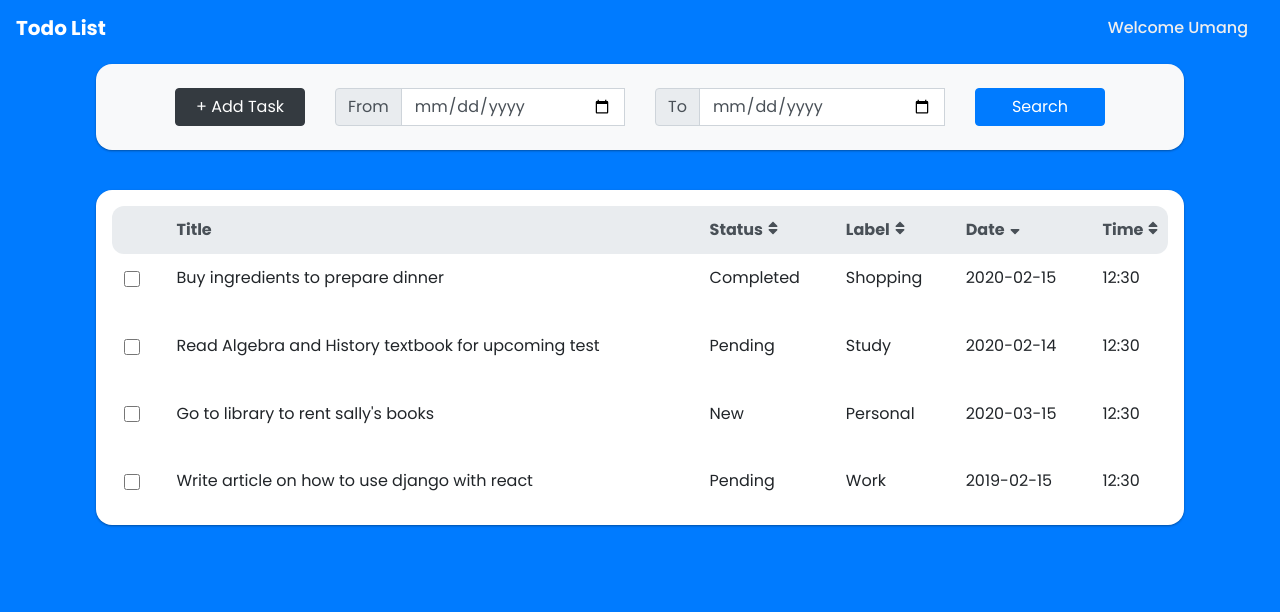
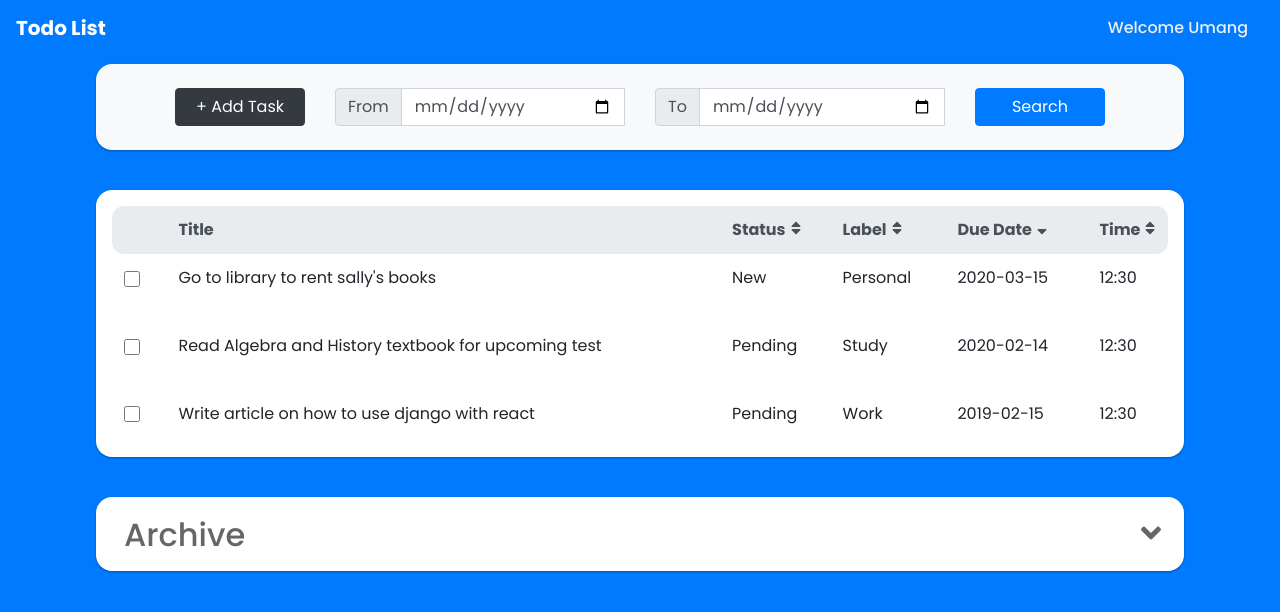
Before and after one commit to Umanggpt3/Todo-List, a React (Create React App) app in the folder todo-list/: page / in a window 1280 px wide. Shown: the top 612 px of the page. Built offline with nearby package versions, Linux system fonts and the light colour scheme.

Commit message:
Added Archived Tasks

```diff
--- a/todo-list/src/Components/AddTask/AddTask.css
+++ b/todo-list/src/Components/AddTask/AddTask.css
@@ -19,10 +19,10 @@
 .modal-header {
     border-top-left-radius: 1rem !important;
     border-top-right-radius: 1rem !important;
-    background-color: #007bff;
-    color: white;
+    background-color: #e9ecef;
+    color: #555555;
 }
 
 .close {
-    color: white !important;
+    color: #555555 !important;
 }
--- /dev/null
+++ b/todo-list/src/Components/Archive/Archive.css
@@ -0,0 +1,47 @@
+.accordion {
+    position: relative;
+    margin: auto;
+    margin-top: 5vh;
+    padding: 0rem 0.5rem;
+    width: 85vw;
+    background-color: white;
+    border-radius: 1rem;
+    box-shadow: 0 1px 3px rgba(0,0,0,0.12), 0 1px 2px rgba(0,0,0,0.24);
+    transition: all 0.3s cubic-bezier(.25,.8,.25,1);
+    color: #666666 !important;
+}
+
+.card-header .row {
+    margin-left: 0px !important;
+}
+
+.accordion:hover {
+    box-shadow: 0 14px 28px rgba(0,0,0,0.25), 0 10px 10px rgba(0,0,0,0.22);
+}
+
+.card-header svg {
+    position: relative !important;
+    margin-top: 0.5rem !important;
+    margin-left: auto !important;
+}
+
+.card-header .svg-inline--fa {
+    height: 2em !important;
+    width: 2.5em !important;
+    cursor: pointer;
+}
+
+.card-header h2 {
+    margin-top: 10px;
+    line-height: 1.0 !important;
+}
+
+.card {
+    border: none !important;
+    border-radius: inherit;
+}
+
+.card-header {
+    background-color: white !important;
+    display: inline-block !important;
+}
--- /dev/null
+++ b/todo-list/src/Components/Archive/Archive.js
@@ -0,0 +1,84 @@
+import React from 'react';
+import './Archive.css';
+import { useAccordionToggle } from 'react-bootstrap/AccordionToggle';
+import Accordion from 'react-bootstrap/Accordion';
+import Card from 'react-bootstrap/Card';
+import { FontAwesomeIcon } from '@fortawesome/react-fontawesome';
+import { faAngleDown , faAngleUp } from '@fortawesome/free-solid-svg-icons';
+import Row from 'react-bootstrap/Row';
+import Col from 'react-bootstrap/Col';
+import Task from '../Task/Task';
+
+function CustomToggle({ children, eventKey }) {
+    return (
+        <FontAwesomeIcon icon={faAngleDown} onClick={useAccordionToggle(eventKey)}></FontAwesomeIcon>
+    );
+}
+
+class Archive extends React.Component {
+
+    constructor(props) {
+        super(props);
+    }
+
+    render() {
+        return (
+            <Accordion defaultActiveKey="">
+                <Card>
+                    <Card.Header>
+                        <Row>
+                            <h2 as={Col}>Archive</h2>
+                            <CustomToggle as={Col} eventKey="0" />
+                        </Row>
+                    </Card.Header>
+                    <Accordion.Collapse eventKey="0">
+                        <Card.Body>
+                            <div className={this.props.doneItems.length !== 0 ? "mr-bottom" : ""}>
+                                {this.props.doneItems.length !== 0 ?
+                                <table className="table table-borderless table-responsive">
+                                <thead className="thead-light">
+                                    <tr className="head">
+                                    <th scope="col"></th>
+                                    <th scope="col">Title</th>
+                                    <th scope="col">
+                                        Status
+                                    </th>
+                                    <th scope="col">
+                                        Label
+                                    </th>
+                                    <th scope="col">
+                                        Completion Date
+                                    </th>
+                                    <th scope="col">
+                                        Time
+                                    </th>
+                                    </tr>
+                                </thead>
+                                <tbody>
+                                {this.props.doneItems.map(item => {
+                                    return (
+                                        <Task
+                                        key={item.id}
+                                        desc={item.description}
+                                        status={item.status}
+                                        label={item.label}
+                                        date={item.date}
+                                        time={item.time}
+                                        comp={"Archive"}
+                                    />
+                                    )
+                                })}
+                                </tbody>
+                                </table> :
+                                    <h6 className="text-center">Click on add tasks to see your tasks here.</h6>
+                                }
+                            </div>
+                        </Card.Body>
+                    </Accordion.Collapse>
+                </Card>
+            </Accordion>
+        )
+    }
+}
+
+export default Archive;
--- a/todo-list/src/Components/Task/Task.js
+++ b/todo-list/src/Components/Task/Task.js
@@ -7,25 +7,36 @@ class Task extends React.Component {
     constructor(props) {
         super(props);
         this.state = {
-            checkBoxChecked: false
+            checkBoxChecked: false,
+            checkBoxDisabled: false
         }
     }
 
+    componentDidMount() {
+        if (this.props.comp === 'Archive' )
+            this.setState({
+                checkBoxChecked: true,
+                checkBoxDisabled: true
+            });
+    }
+
     handleCheckBox = (event) => {
-        this.setState(
-            {
-                checkBoxChecked: event.target.checked
-            }
-        );
+        this.setState({
+            checkBoxChecked: event.target.checked
+        });
+        if(event.target.checked) {
+            this.props.completedTask(this.props.desc);
+        }
     }
 
     render() {
         return (
             <tr>
-                <th className={!this.state.checkBoxChecked ? "" : "strikeThrough"} scope="row">
+                <th className={this.props.comp === 'Archive' ? "strikeThrough" : (!this.state.checkBoxChecked ? "" : "strikeThrough")} scope="row">
                 <Form className="mb-3">
                     <Form.Group controlId="formBasicCheckbox">
                         <Form.Check
+                            disabled={this.state.checkBoxDisabled}
                             type="checkbox"
                             checked={this.state.checkBoxChecked}
                             onChange={this.handleCheckBox}
@@ -33,11 +44,11 @@ class Task extends React.Component {
                     </Form.Group>
                 </Form>
                 </th>
-                <td className={!this.state.checkBoxChecked ? "" : "strikeThrough"}>{this.props.desc}</td>
-                <td className={!this.state.checkBoxChecked ? "" : "strikeThrough"}>{this.props.status}</td>
-                <td className={!this.state.checkBoxChecked ? "" : "strikeThrough"}>{this.props.label}</td>
-                <td className={!this.state.checkBoxChecked ? "" : "strikeThrough"}>{this.props.date}</td>
-                <td className={!this.state.checkBoxChecked ? "" : "strikeThrough"}>{this.props.time}</td>
+                <td className={this.props.comp === 'Archive' ? "strikeThrough" : !this.state.checkBoxChecked ? "" : "strikeThrough"}>{this.props.desc}</td>
+                <td className={this.props.comp === 'Archive' ? "strikeThrough" : !this.state.checkBoxChecked ? "" : "strikeThrough"}>{this.props.status}</td>
+                <td className={this.props.comp === 'Archive' ? "strikeThrough" : !this.state.checkBoxChecked ? "" : "strikeThrough"}>{this.props.label}</td>
+                <td className={this.props.comp === 'Archive' ? "strikeThrough" : !this.state.checkBoxChecked ? "" : "strikeThrough"}>{this.props.date}</td>
+                <td className={this.props.comp === 'Archive' ? "strikeThrough" : !this.state.checkBoxChecked ? "" : "strikeThrough"}>{this.props.time}</td>
             </tr>
         )
     }
--- a/todo-list/src/Components/Todo/Todo.js
+++ b/todo-list/src/Components/Todo/Todo.js
@@ -5,13 +5,12 @@ import Navbar from '../Navbar/Navbar';
 import { FontAwesomeIcon } from '@fortawesome/react-fontawesome';
 import { faSort , faSortUp, faSortDown } from '@fortawesome/free-solid-svg-icons';
 import 'bootstrap/dist/css/bootstrap.min.css';
+import Archive from '../Archive/Archive';
 import './Todo.css'
 
 class Todo extends Component {
 
-  state = {
-    show: false,
-    todoItems: [
+  originalData = [
     {
       id: "1",
       description: "Buy ingredients to prepare dinner",
@@ -44,15 +43,41 @@ class Todo extends Component {
       date: '2019-02-15',
       time: '12:30'
     }
-    ],
+  ];
+
+  state = {
+    show: false,
+    todoItems: [],
+    completedTodo: [],
     sortType: {
       status: '',
       label: '',
-      date: 'desc',
+      date: 'asc',
       time: ''
     },
     currentSort: "date"
   };
+
+  UNSAFE_componentWillMount() {
+    let todoData = [];
+    let completed = [];
+    this.originalData.map(item => {
+      if(item.status !== 'Completed') {
+        todoData.push(item);
+      } else {
+        completed.push(item);
+      }
+    });
+
+    this.setState({
+        todoItems: todoData,
+        completedTodo: completed
+    });
+  }
+
+  componentDidMount() {
+    this.sortTasks('date');
+  }
 
   toggleAddTask = () => {
     this.setState({ show: !this.state.show })
@@ -88,7 +113,7 @@ class Todo extends Component {
     }
   }
 
-  compareValues = (key, order = 'asc') => {
+  compareValues = (key, order) => {
     return function innerSort(a, b) {
       if (!a.hasOwnProperty(key) || !b.hasOwnProperty(key)) return 0;
       const comparison = a[key].localeCompare(b[key]);
@@ -109,7 +134,7 @@ class Todo extends Component {
     let order;
 
     if (this.state.sortType[val] === 'asc') {
-      order = 'desc'
+      order = 'desc';
     } else {
       order = 'asc';
     }
@@ -123,6 +148,28 @@ class Todo extends Component {
       sortType: newSortType,
       currentSort: val
     });
+  }
+
+  completedTask = (desc) => {
+    let todoData = [];
+    let completed = [
+      ...this.state.completedTodo
+    ];
+    this.state.todoItems.map(item => {
+      if(desc.localeCompare(item.description) !== 0) {
+        todoData.push(item);
+      } else {
+        item.status = "Completed";
+        completed.push(item);
+      }
+    });
+    setTimeout(() => {
+      this.setState({
+        todoItems: todoData,
+        completedTodo: completed
+      });
+    }, 1000);
+    this.forceUpdate();
   }
 
   render() {
@@ -155,7 +202,7 @@ class Todo extends Component {
                     </div>
                   </th>
                   <th onClick={() => this.sortTasks("date")} scope="col">
-                    Date
+                    Due Date
                     <div className="sort-icon">
                       {this.getSortIcon("date")}
                     </div>
@@ -178,7 +225,7 @@ class Todo extends Component {
                     label={item.label}
                     date={item.date}
                     time={item.time}
-                  />
+                    completedTask={this.completedTask}/>
                 )
               })}
               </tbody>
@@ -186,6 +233,8 @@ class Todo extends Component {
                 <h6 className="text-center">Click on add tasks to see your tasks here.</h6>
               }
         </div>
+        <Archive
+          doneItems={this.state.completedTodo}/>
       </div>
     )
   }
--- a/todo-list/src/index.css
+++ b/todo-list/src/index.css
@@ -1,6 +1,7 @@
 html,
 body {
   margin: 0;
+  padding-bottom: 10px;
   font-family: -apple-system, BlinkMacSystemFont, 'Segoe UI', 'Roboto', 'Oxygen',
     'Ubuntu', 'Cantarell', 'Fira Sans', 'Droid Sans', 'Helvetica Neue',
     sans-serif !important;
--- a/todo-list/src/index.js
+++ b/todo-list/src/index.js
@@ -5,9 +5,7 @@ import App from './App';
 import * as serviceWorker from './serviceWorker';
 
 ReactDOM.render(
-  <React.StrictMode>
-    <App />
-  </React.StrictMode>,
+  <App />,
   document.getElementById('root')
 );
 
```
Lines whose indentation alone changed are shown as unchanged.
